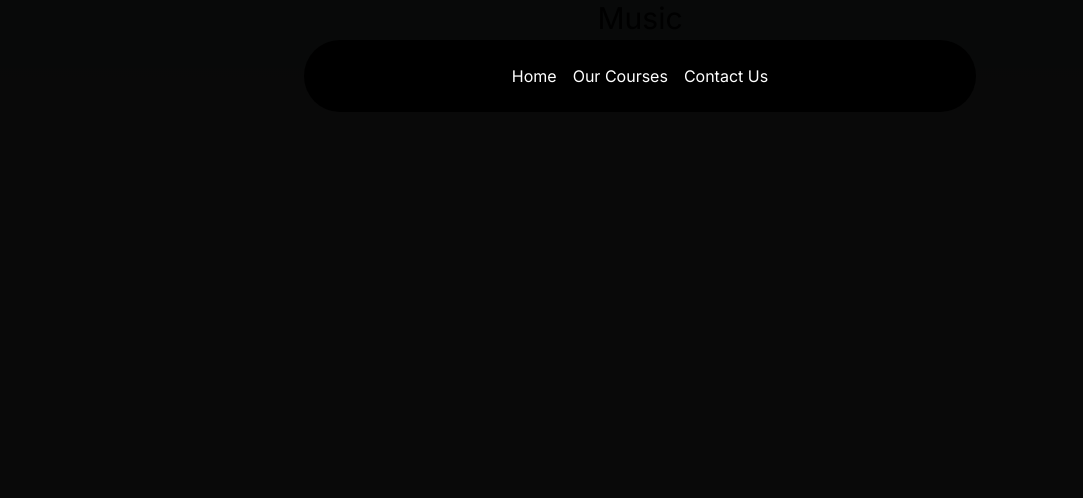
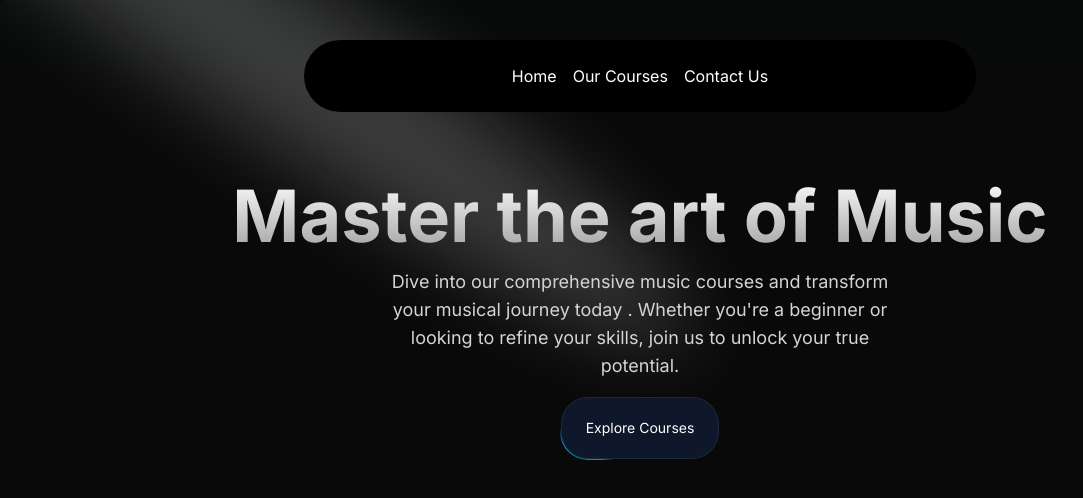
Before and after one commit to Kumardk8780/music, a Next.js app: page / in a window 1280 px wide. Shown: the top 498 px of the page, without its empty margins (0-1083 px from the left). Built offline with nearby package versions, Linux system fonts and the light colour scheme.

Commit message:
Hero Section Done

```diff
--- a/src/app/page.tsx
+++ b/src/app/page.tsx
@@ -1,9 +1,11 @@
+import HeroSection from "@/components/HeroSection";
 
 
 export default function Home() {
   return (
     <main className="min-h-screen bg-black/[0.96] antialiased bg-grid-white/[0.02]">
-      <h1 className="text-3xl text-center">Music</h1>
+
+      <HeroSection/>
     </main>
   );
 }
--- /dev/null
+++ b/src/components/HeroSection.tsx
@@ -0,0 +1,42 @@
+/* eslint-disable react/no-unescaped-entities */
+import Link from 'next/link'
+import React from 'react'
+import { Spotlight } from './ui/Spotlight'
+import { Button } from './ui/moving-border'
+
+function HeroSection() {
+    return (
+        <div
+            className='h-auto md:h-[40rem] w-full rounded-md flex flex-col items-center justify-center relative
+    overflow-hidden mx-auto py-10 md:py-0'
+        >
+            <Spotlight
+                className='-top-40 left-0 md:left-60 md:-top-20'
+                fill='white'
+            />
+            <div className='p-4 relative z-10 w-full text-center'>
+                <h1
+                className="mt-20 md:mt-0 text-4xl md:text-7xl font-bold bg-clip-text text-transparent bg-gradient-to-b from-neutral-50 to-neutral-400">
+                    Master the art of Music
+                </h1>
+                <p className="mt-4 font-normal text-base md:text-lg text-neutral-300 max-w-lg mx-auto">
+                    Dive into our comprehensive music courses and transform your musical journey today
+                    . Whether you're a beginner or looking to refine your skills,
+                    join us to unlock your true potential.
+                </p>
+                <div className="mt-4">
+                    <Link href={"/courses"}>
+                        <Button
+                        borderRadius='1.75rem'
+                        className='bg-white dark:bg-slate-900 text-black dark:text-white border-neutral-200 dark:border-slate-800'
+                        >
+                            Explore Courses
+                        </Button>
+                    </Link>
+                </div>
+            </div>
+        </div>
+    )
+}
+
+export default HeroSection
--- /dev/null
+++ b/src/components/ui/Spotlight.tsx
@@ -0,0 +1,56 @@
+import React from "react";
+import { cn } from "@/utils/cn";
+
+type SpotlightProps = {
+  className?: string;
+  fill?: string;
+};
+
+export const Spotlight = ({ className, fill }: SpotlightProps) => {
+  return (
+    <svg
+      className={cn(
+        "animate-spotlight pointer-events-none absolute z-[1]  h-[169%] w-[138%] lg:w-[84%] opacity-0",
+        className
+      )}
+      xmlns="http://www.w3.org/2000/svg"
+      viewBox="0 0 3787 2842"
+      fill="none"
+    >
+      <g filter="url(#filter)">
+        <ellipse
+          cx="1924.71"
+          cy="273.501"
+          rx="1924.71"
+          ry="273.501"
+          transform="matrix(-0.822377 -0.568943 -0.568943 0.822377 3631.88 2291.09)"
+          fill={fill || "white"}
+          fillOpacity="0.21"
+        ></ellipse>
+      </g>
+      <defs>
+        <filter
+          id="filter"
+          x="0.860352"
+          y="0.838989"
+          width="3785.16"
+          height="2840.26"
+          filterUnits="userSpaceOnUse"
+          colorInterpolationFilters="sRGB"
+        >
+          <feFlood floodOpacity="0" result="BackgroundImageFix"></feFlood>
+          <feBlend
+            mode="normal"
+            in="SourceGraphic"
+            in2="BackgroundImageFix"
+            result="shape"
+          ></feBlend>
+          <feGaussianBlur
+            stdDeviation="151"
+            result="effect1_foregroundBlur_1065_8"
+          ></feGaussianBlur>
+        </filter>
+      </defs>
+    </svg>
+  );
+};
--- /dev/null
+++ b/src/components/ui/moving-border.tsx
@@ -0,0 +1,139 @@
+"use client";
+import React from "react";
+import {
+  motion,
+  useAnimationFrame,
+  useMotionTemplate,
+  useMotionValue,
+  useTransform,
+} from "framer-motion";
+import { useRef } from "react";
+import { cn } from "@/utils/cn";
+
+export function Button({
+  borderRadius = "1.75rem",
+  children,
+  as: Component = "button",
+  containerClassName,
+  borderClassName,
+  duration,
+  className,
+  ...otherProps
+}: {
+  borderRadius?: string;
+  children: React.ReactNode;
+  as?: any;
+  containerClassName?: string;
+  borderClassName?: string;
+  duration?: number;
+  className?: string;
+  [key: string]: any;
+}) {
+  return (
+    <Component
+      className={cn(
+        "bg-transparent relative text-xl  h-16 w-40 p-[1px] overflow-hidden ",
+        containerClassName
+      )}
+      style={{
+        borderRadius: borderRadius,
+      }}
+      {...otherProps}
+    >
+      <div
+        className="absolute inset-0"
+        style={{ borderRadius: `calc(${borderRadius} * 0.96)` }}
+      >
+        <MovingBorder duration={duration} rx="30%" ry="30%">
+          <div
+            className={cn(
+              "h-20 w-20 opacity-[0.8] bg-[radial-gradient(var(--sky-500)_40%,transparent_60%)]",
+              borderClassName
+            )}
+          />
+        </MovingBorder>
+      </div>
+
+      <div
+        className={cn(
+          "relative bg-slate-900/[0.8] border border-slate-800 backdrop-blur-xl text-white flex items-center justify-center w-full h-full text-sm antialiased",
+          className
+        )}
+        style={{
+          borderRadius: `calc(${borderRadius} * 0.96)`,
+        }}
+      >
+        {children}
+      </div>
+    </Component>
+  );
+}
+
+export const MovingBorder = ({
+  children,
+  duration = 2000,
+  rx,
+  ry,
+  ...otherProps
+}: {
+  children: React.ReactNode;
+  duration?: number;
+  rx?: string;
+  ry?: string;
+  [key: string]: any;
+}) => {
+  const pathRef = useRef<any>();
+  const progress = useMotionValue<number>(0);
+
+  useAnimationFrame((time) => {
+    const length = pathRef.current?.getTotalLength();
+    if (length) {
+      const pxPerMillisecond = length / duration;
+      progress.set((time * pxPerMillisecond) % length);
+    }
+  });
+
+  const x = useTransform(
+    progress,
+    (val) => pathRef.current?.getPointAtLength(val).x
+  );
+  const y = useTransform(
+    progress,
+    (val) => pathRef.current?.getPointAtLength(val).y
+  );
+
+  const transform = useMotionTemplate`translateX(${x}px) translateY(${y}px) translateX(-50%) translateY(-50%)`;
+
+  return (
+    <>
+      <svg
+        xmlns="http://www.w3.org/2000/svg"
+        preserveAspectRatio="none"
+        className="absolute h-full w-full"
+        width="100%"
+        height="100%"
+        {...otherProps}
+      >
+        <rect
+          fill="none"
+          width="100%"
+          height="100%"
+          rx={rx}
+          ry={ry}
+          ref={pathRef}
+        />
+      </svg>
+      <motion.div
+        style={{
+          position: "absolute",
+          top: 0,
+          left: 0,
+          display: "inline-block",
+          transform,
+        }}
+      >
+        {children}
+      </motion.div>
+    </>
+  );
+};
--- a/tailwind.config.ts
+++ b/tailwind.config.ts
@@ -1,4 +1,10 @@
 import type { Config } from "tailwindcss";
+
+const defaultTheme = require("tailwindcss/defaultTheme");
+const colors = require("tailwindcss/colors");
+const {
+  default: flattenColorPalette,
+} = require("tailwindcss/lib/util/flattenColorPalette");
 
 const config: Config = {
   content: [
@@ -9,6 +15,21 @@
   darkMode: 'class',
   theme: {
     extend: {
+      animation: {
+        spotlight: "spotlight 2s ease .75s 1 forwards",
+      },
+      keyframes: {
+        spotlight: {
+          "0%": {
+            opacity: "0",
+            transform: "translate(-72%, -62%) scale(0.5)",
+          },
+          "100%": {
+            opacity: "1",
+            transform: "translate(-50%,-40%) scale(1)",
+          },
+        },
+      },
       backgroundImage: {
         "gradient-radial": "radial-gradient(var(--tw-gradient-stops))",
         "gradient-conic":
@@ -16,6 +37,21 @@
       },
     },
   },
-  plugins: [],
+  plugins: [
+    addVariablesForColors,
+  ],
 };
+
+// This plugin adds each Tailwind color as a global CSS variable, e.g. var(--gray-200).
+function addVariablesForColors({ addBase, theme }: any) {
+  let allColors = flattenColorPalette(theme("colors"));
+  let newVars = Object.fromEntries(
+    Object.entries(allColors).map(([key, val]) => [`--${key}`, val])
+  );
+
+  addBase({
+    ":root": newVars,
+  });
+}
+
 export default config;
```
